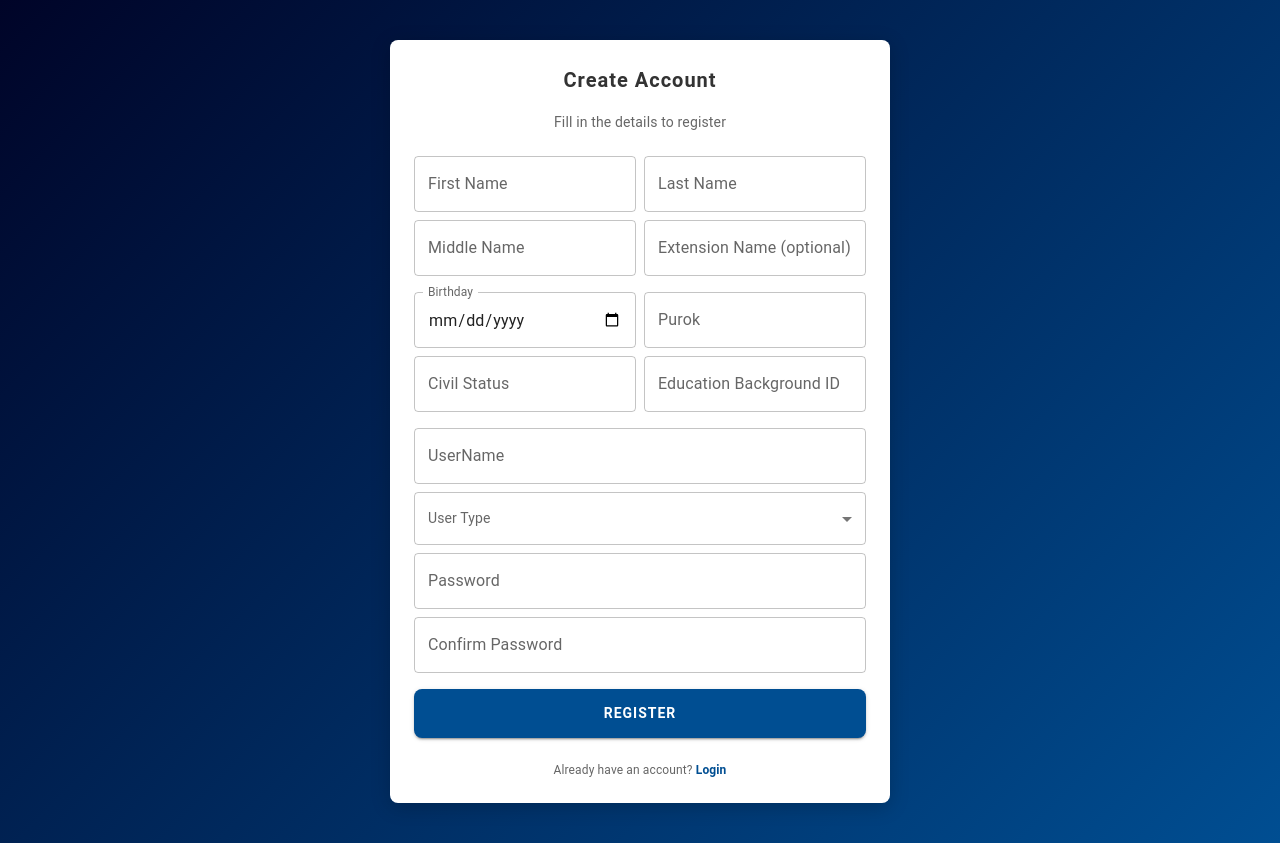
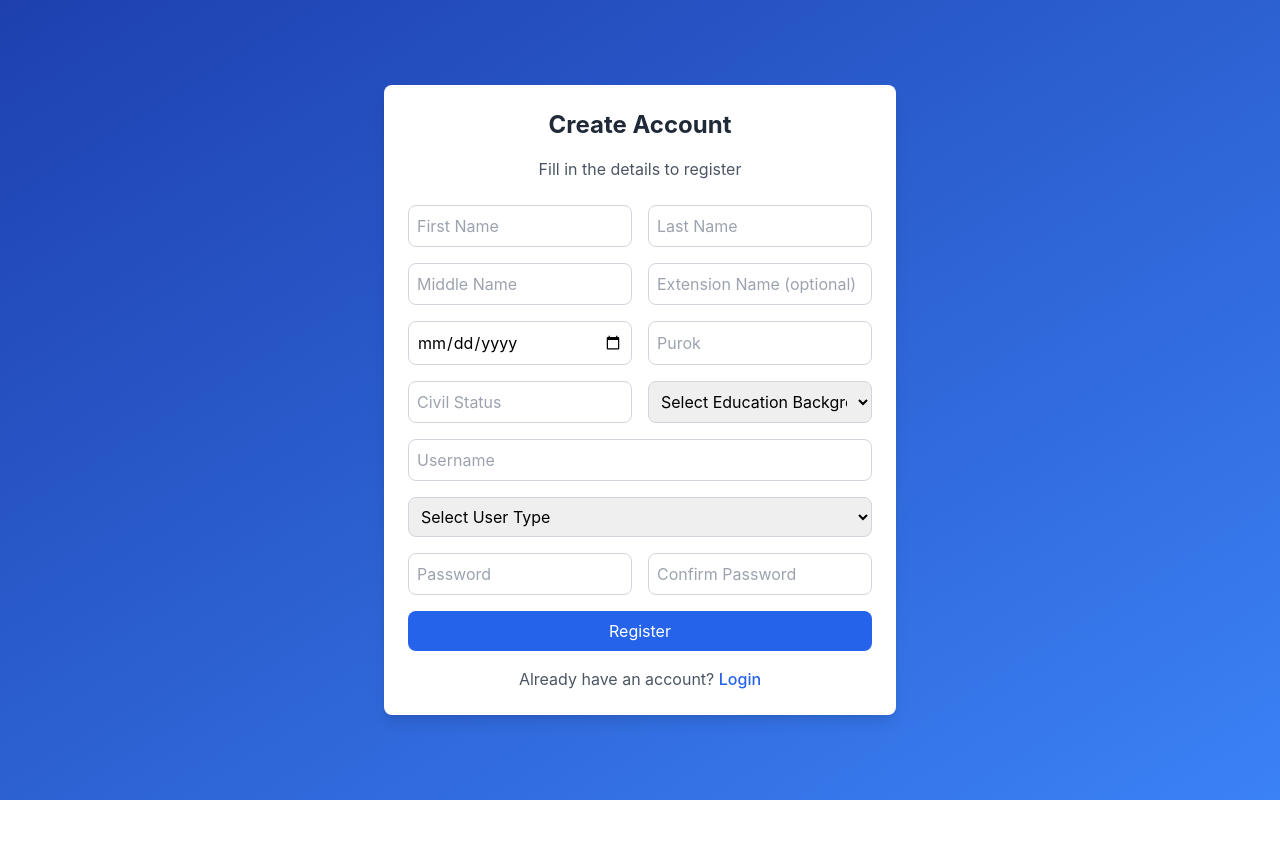
Before and after one commit to joshuadaquila/sk-feedback-system-frontend, a React (Create React App) app: page /register in a window 1280 px wide. After the commit the page ends 800 px from the top, so only its background shows below. Built offline with nearby package versions, Linux system fonts and the light colour scheme.

Commit message:
Modified

```diff
--- a/src/App.js
+++ b/src/App.js
@@ -2,7 +2,10 @@ import React, { useEffect } from 'react';
 import { BrowserRouter as Router, Routes, Route, Navigate } from 'react-router-dom';
 import Login from './pages/Login';
 import Register from './pages/Register';
+import AdminPanel from './pages/admin/AdminPanel';
 import Dashboard from './pages/admin/Dashboard';
+import Events from './pages/admin/Events';
+import Announcement from './pages/admin/Announcement';
 
 function App() {
   const isAuthenticated = localStorage.getItem('authToken');
@@ -10,12 +13,13 @@ function App() {
   return (
     <Router>
       <Routes>
-        {}
         <Route path="/" element={isAuthenticated ? <Navigate to="/dashboard" /> : <Navigate to="/login" />} />
-        {}
         <Route path="/login" element={<Login />} />
         <Route path="/register" element={<Register />} />
-        <Route path="/dashboard" element={isAuthenticated ? <Dashboard /> : <Navigate to="/login" />} />
+        <Route path="/admin/events" element={<Events />} />
+        <Route path="/admin/dashboard" element={<Dashboard />} />
+        <Route path="/admin/adminpanel" element={<AdminPanel />} />
+        <Route path="/admin/announcement" element={<Announcement />} />
       </Routes>
     </Router>
   );
--- a/src/pages/Login.js
+++ b/src/pages/Login.js
@@ -1,6 +1,5 @@
 import React, { useState } from 'react';
 import { useNavigate } from 'react-router-dom';
-import { Box, TextField, Button, Typography, Grid, Link, Alert } from '@mui/material';
 import axios from 'axios';
 
 const Login = () => {
@@ -13,14 +12,19 @@ const Login = () => {
     e.preventDefault();
     setError(null);
 
+    if (!userName || !password) {
+      setError('Both username and password are required.');
+      return;
+    }
+
     try {
-
-      const response = await axios.post('http://localhost:3001/user/login', { userName, password });
+      const response = await axios.post('http://localhost:3001/user/login', {
+        userName,
+        password,
+      });
       const { role, token } = response.data;
 
-
       localStorage.setItem('authToken', token);
-
 
       if (role === 'admin') {
         navigate('/admin/dashboard');
@@ -30,122 +34,71 @@ const Login = () => {
         setError('Invalid role. Please contact support.');
       }
     } catch (err) {
-
       setError(err.response?.data?.message || 'Login failed. Please try again.');
     }
   };
 
   return (
-    <Box
-      sx={{
-        display: 'flex',
-        justifyContent: 'flex-end',
-        alignItems: 'center',
-        minHeight: '100vh',
-        padding: 5,
-        background: 'linear-gradient(135deg, #000428 0%, #004e92 100%)',
-        color: '#fff',
-      }}
-    >
-      <Box
-        sx={{
-          width: '100%',
-          maxWidth: 400,
-          padding: 4,
-          textAlign: 'center',
-          backgroundColor: '#ffffff',
-          borderRadius: 2,
-          boxShadow: '0px 4px 20px rgba(0, 0, 0, 0.2)',
-        }}
-      >
-        <Typography
-          variant="h5"
-          sx={{
-            marginBottom: 3,
-            color: '#333',
-            fontWeight: 'bold',
-            letterSpacing: 1,
-          }}
-        >
-          SK Event Feedbacking
-        </Typography>
-
-        <Typography variant="body1" sx={{ marginBottom: 3, color: '#666' }}>
-          Please login to continue
-        </Typography>
+    <div className="min-h-screen flex items-center justify-center bg-gradient-to-br from-blue-700 to-blue-400 p-5">
+      <div className="bg-white rounded-lg shadow-lg overflow-hidden max-w-md w-full">
+        <div className="p-6">
+          <h2 className="text-3xl font-bold text-center text-gray-800 mb-4">SK Event System</h2>
+          <p className="text-center text-gray-600 mb-6">Log in to access your account</p>
 
           {error && (
-          <Alert severity="error" sx={{ marginBottom: 2 }}>
+            <div className="bg-red-100 border border-red-400 text-red-700 px-4 py-3 rounded mb-4">
               {error}
-          </Alert>
+            </div>
           )}
 
           <form onSubmit={handleLogin}>
-          <TextField
-            label="UserName"
-            fullWidth
+            <div className="mb-4">
+              <label htmlFor="username" className="block text-gray-700 font-medium mb-2">
+                Username
+              </label>
+              <input
+                id="username"
+                type="text"
                 value={userName}
                 onChange={(e) => setUsername(e.target.value)}
-            sx={{
-              marginBottom: 2,
-              '& .MuiOutlinedInput-root': {
-                borderRadius: '8px',
-              },
-            }}
+                className="w-full px-4 py-2 border border-gray-300 rounded-lg focus:outline-none focus:ring-2 focus:ring-blue-400"
+                placeholder="Enter your username"
               />
-          <TextField
+            </div>
+
+            <div className="mb-6">
+              <label htmlFor="password" className="block text-gray-700 font-medium mb-2">
+                Password
+              </label>
+              <input
+                id="password"
                 type="password"
-            label="Password"
-            fullWidth
                 value={password}
                 onChange={(e) => setPassword(e.target.value)}
-            sx={{
-              marginBottom: 2,
-              '& .MuiOutlinedInput-root': {
-                borderRadius: '8px',
-              },
-            }}
+                className="w-full px-4 py-2 border border-gray-300 rounded-lg focus:outline-none focus:ring-2 focus:ring-blue-400"
+                placeholder="Enter your password"
               />
+            </div>
 
-          <Button
+            <button
               type="submit"
-            variant="contained"
-            color="primary"
-            fullWidth
-            sx={{
-              paddingY: 1.5,
-              fontWeight: 'bold',
-              letterSpacing: 1,
-              backgroundColor: '#004e92',
-              '&:hover': {
-                backgroundColor: '#003d75',
-              },
-              borderRadius: '8px',
-            }}
+              className="w-full bg-blue-500 text-white py-3 rounded-lg font-semibold tracking-wide hover:bg-blue-600 focus:outline-none focus:ring-4 focus:ring-blue-300 transition-all duration-200"
             >
               Login
-          </Button>
+            </button>
           </form>
+        </div>
 
-        <Grid container justifyContent="center" sx={{ marginTop: 3 }}>
-          <Grid item>
-            <Typography variant="body2" sx={{ color: '#666' }}>
-              Don't have an account?{' '}
-              <Link
-                href="/register"
-                sx={{
-                  textDecoration: 'none',
-                  color: '#004e92',
-                  fontWeight: 'bold',
-                }}
-              >
+        <div className="p-4 bg-gray-100 text-center">
+          <p className="text-gray-600">
+            Don&apos;t have an account?{' '}
+            <a href="/register" className="text-blue-500 font-medium hover:underline">
               Register
-              </Link>
-            </Typography>
-          </Grid>
-        </Grid>
-      </Box>
-    </Box>
+            </a>
+          </p>
+        </div>
+      </div>
+    </div>
   );
 };
 
--- a/src/pages/Register.js
+++ b/src/pages/Register.js
@@ -1,6 +1,5 @@
 import React, { useState } from 'react';
 import { useNavigate } from 'react-router-dom';
-import { Box, TextField, Button, Typography, Grid, Link, Alert, MenuItem, Select, InputLabel, FormControl } from '@mui/material';
 import axios from 'axios';
 
 const Register = () => {
@@ -12,11 +11,12 @@ const Register = () => {
     birthday: '',
     purok: '',
     civilStatus: '',
-    educationBackgroundId: '',
+    educationBackground: '',  // Updated field name
     userName: '',
     userType: '',
     password: '',
-    confirmPassword: ''
+    confirmPassword: '',
+    status: '', // New field for status
   });
 
   const [error, setError] = useState(null);
@@ -26,7 +26,7 @@ const Register = () => {
     const { name, value } = e.target;
     setFormData((prevData) => ({
       ...prevData,
-      [name]: value
+      [name]: value,
     }));
   };
 
@@ -46,9 +46,28 @@ const Register = () => {
       birthday,
       purok,
       civilStatus,
-      educationBackgroundId,
-      userType
+      educationBackground,
+      userType,
     } = formData;
+
+
+    if (
+      !firstName ||
+      !middleName ||
+      !lastName ||
+      !birthday ||
+      !purok ||
+      !civilStatus ||
+      !educationBackground ||
+      !userName ||
+      !userType ||
+      !password ||
+      !confirmPassword
+    ) {
+      setError('Please fill in all the required fields.');
+      return;
+    }
+
 
     if (password !== confirmPassword) {
       setError('Passwords do not match.');
@@ -65,9 +84,9 @@ const Register = () => {
         birthday,
         purok,
         civilStatus,
-        educationBackgroundId,
+        educationBackground,
         userType,
-        password
+        password,
       });
 
       setSuccess('Registration successful! You can now log in.');
@@ -79,251 +98,162 @@ const Register = () => {
         birthday: '',
         purok: '',
         civilStatus: '',
-        educationBackgroundId: '',
+        educationBackground: '',
         userName: '',
         userType: '',
         password: '',
-        confirmPassword: ''
+        confirmPassword: '',
+
       });
     } catch (err) {
       setError(err.response?.data?.message || 'Registration failed. Please try again.');
     }
   };
 
-  console.log(formData);
+  return (
+    <div className="flex items-center justify-center min-h-screen bg-gradient-to-br from-blue-800 to-blue-500 p-6">
+      <div className="w-full max-w-lg bg-white p-6 rounded-lg shadow-lg">
+        <h2 className="text-2xl font-bold text-center text-gray-800 mb-4">Create Account</h2>
+        <p className="text-center text-gray-600 mb-6">Fill in the details to register</p>
 
-  return (
-    <Box
-      sx={{
-        display: 'flex',
-        justifyContent: 'center',
-        alignItems: 'center',
-        minHeight: '100vh',
-        padding: 5,
-        background: 'linear-gradient(135deg, #000428 0%, #004e92 100%)',
-        color: '#fff',
-      }}
-    >
-      <Box
-        sx={{
-          width: '100%',
-          maxWidth: 500,
-          padding: 3,
-          textAlign: 'center',
-          backgroundColor: '#ffffff',
-          borderRadius: 2,
-          boxShadow: '0px 4px 20px rgba(0, 0, 0, 0.2)',
-        }}
-      >
-        <Typography
-          variant="h6"
-          sx={{
-            marginBottom: 2,
-            color: '#333',
-            fontWeight: 'bold',
-            letterSpacing: 1,
-            fontSize: '1 rem'
-          }}
-        >
-          Create Account
-        </Typography>
-
-        <Typography variant="body2" sx={{ marginBottom: 3, color: '#666', fontSize: '0.875rem' }}>
-          Fill in the details to register
-        </Typography>
-
-        {error && (
-          <Alert severity="error" sx={{ marginBottom: 2, fontSize: '0.875rem' }}>
-            {error}
-          </Alert>
-        )}
-        {success && (
-          <Alert severity="success" sx={{ marginBottom: 2, fontSize: '0.875rem' }}>
-            {success}
-          </Alert>
-        )}
+        {error && <div className="bg-red-100 text-red-700 p-3 rounded mb-4">{error}</div>}
+        {success && <div className="bg-green-100 text-green-700 p-3 rounded mb-4">{success}</div>}
 
         <form onSubmit={handleRegister}>
-          <Grid container spacing={1} sx={{ marginBottom: 2 }}>
-            <Grid item xs={12} sm={6}>
-              <TextField
-                label="First Name"
-                fullWidth
+          <div className="grid grid-cols-1 sm:grid-cols-2 gap-4 mb-4">
+            <input
+              type="text"
               name="firstName"
               value={formData.firstName}
               onChange={handleChange}
-                sx={{ fontSize: '0.875rem' }}
+              placeholder="First Name"
+              className="w-full p-2 border border-gray-300 rounded-lg"
             />
-            </Grid>
-            <Grid item xs={12} sm={6}>
-              <TextField
-                label="Last Name"
-                fullWidth
+            <input
+              type="text"
               name="lastName"
               value={formData.lastName}
               onChange={handleChange}
-                sx={{ fontSize: '0.875rem' }}
+              placeholder="Last Name"
+              className="w-full p-2 border border-gray-300 rounded-lg"
             />
-            </Grid>
-            <Grid item xs={12} sm={6}>
-              <TextField
-                label="Middle Name"
-                fullWidth
+            <input
+              type="text"
               name="middleName"
               value={formData.middleName}
               onChange={handleChange}
-                sx={{ fontSize: '0.875rem' }}
+              placeholder="Middle Name"
+              className="w-full p-2 border border-gray-300 rounded-lg"
             />
-            </Grid>
-            <Grid item xs={12} sm={6}>
-              <TextField
-                label="Extension Name (optional)"
-                fullWidth
+            <input
+              type="text"
               name="extensionName"
               value={formData.extensionName}
               onChange={handleChange}
-                sx={{ fontSize: '0.875rem' }}
+              placeholder="Extension Name (optional)"
+              className="w-full p-2 border border-gray-300 rounded-lg"
             />
-            </Grid>
-          </Grid>
+          </div>
 
-          <Grid container spacing={1} sx={{ marginBottom: 2 }}>
-            <Grid item xs={12} sm={6}>
-              <TextField
+          <div className="grid grid-cols-1 sm:grid-cols-2 gap-4 mb-4">
+            <input
               type="date"
-                label="Birthday"
-                fullWidth
               name="birthday"
               value={formData.birthday}
               onChange={handleChange}
-                InputLabelProps={{
-                  shrink: true,
-                }}
-                sx={{ fontSize: '0.875rem' }}
+              className="w-full p-2 border border-gray-300 rounded-lg"
             />
-            </Grid>
-            <Grid item xs={12} sm={6}>
-              <TextField
-                label="Purok"
-                fullWidth
+            <input
+              type="text"
               name="purok"
               value={formData.purok}
               onChange={handleChange}
-                sx={{ fontSize: '0.875rem' }}
+              placeholder="Purok"
+              className="w-full p-2 border border-gray-300 rounded-lg"
             />
-            </Grid>
-            <Grid item xs={12} sm={6}>
-              <TextField
-                label="Civil Status"
-                fullWidth
+            <input
+              type="text"
               name="civilStatus"
               value={formData.civilStatus}
               onChange={handleChange}
-                sx={{ fontSize: '0.875rem' }}
+              placeholder="Civil Status"
+              className="w-full p-2 border border-gray-300 rounded-lg"
             />
-            </Grid>
-            <Grid item xs={12} sm={6}>
-              <TextField
-                label="Education Background ID"
-                fullWidth
-                name="educationBackgroundId"
-                value={formData.educationBackgroundId}
+            <select
+              name="educationBackground"
+              value={formData.educationBackground}
               onChange={handleChange}
-                sx={{ fontSize: '0.875rem' }}
-              />
-            </Grid>
-          </Grid>
+              className="w-full p-2 border border-gray-300 rounded-lg"
+            >
+              <option value="">Select Education Background</option>
+              <option value="High School Level">High School Level</option>
+              <option value="High School Graduate">High School Graduate</option>
+              <option value="Elementary Level">Elementary Level</option>
+              <option value="Elementary Graduate">Elementary Graduate</option>
+              <option value="College Level">College Level</option>
+              <option value="College Graduate">College Graduate</option>
+            </select>
+          </div>
 
-          <Grid container spacing={1} sx={{ marginBottom: 2 }}>
-            <Grid item xs={12}>
-              <TextField
-                label="UserName"
-                fullWidth
+          <div className="mb-4">
+            <input
+              type="text"
               name="userName"
               value={formData.userName}
               onChange={handleChange}
-                sx={{ fontSize: '0.875rem' }}
+              placeholder="Username"
+              className="w-full p-2 border border-gray-300 rounded-lg"
             />
-            </Grid>
-            <Grid item xs={12}>
-              <FormControl fullWidth>
-                <InputLabel sx={{ fontSize: '0.875rem' }}>User Type</InputLabel>
-                <Select
-                  label="User Type"
+          </div>
+
+          <div className="mb-4">
+            <select
               name="userType"
               value={formData.userType}
               onChange={handleChange}
-                  sx={{ fontSize: '0.875rem' }}
+              className="w-full p-2 border border-gray-300 rounded-lg"
             >
-                  <MenuItem value="admin">Admin</MenuItem>
-                  <MenuItem value="user">User</MenuItem>
-                </Select>
-              </FormControl>
-            </Grid>
-            <Grid item xs={12}>
-              <TextField
+              <option value="">Select User Type</option>
+              <option value="admin">Admin</option>
+              <option value="user">User</option>
+            </select>
+          </div>
+
+          <div className="grid grid-cols-1 sm:grid-cols-2 gap-4 mb-4">
+            <input
               type="password"
-                label="Password"
-                fullWidth
               name="password"
               value={formData.password}
               onChange={handleChange}
-                sx={{ fontSize: '0.875rem' }}
+              placeholder="Password"
+              className="w-full p-2 border border-gray-300 rounded-lg"
             />
-            </Grid>
-            <Grid item xs={12}>
-              <TextField
+            <input
               type="password"
-                label="Confirm Password"
-                fullWidth
               name="confirmPassword"
               value={formData.confirmPassword}
               onChange={handleChange}
-                sx={{ fontSize: '0.875rem' }}
+              placeholder="Confirm Password"
+              className="w-full p-2 border border-gray-300 rounded-lg"
             />
-            </Grid>
-          </Grid>
+          </div>
 
-          <Button
+          <button
             type="submit"
-            variant="contained"
-            color="primary"
-            fullWidth
-            sx={{
-              paddingY: 1.5,
-              fontWeight: 'bold',
-              letterSpacing: 1,
-              backgroundColor: '#004e92',
-              '&:hover': {
-                backgroundColor: '#003d75',
-              },
-              borderRadius: '8px',
-              fontSize: '0.875rem'
-            }}
+            className="w-full py-2 bg-blue-600 text-white rounded-lg hover:bg-blue-700 transition duration-200"
           >
             Register
-          </Button>
+          </button>
         </form>
 
-        <Grid container justifyContent="center" sx={{ marginTop: 3 }}>
-          <Grid item>
-            <Typography variant="body2" sx={{ color: '#666', fontSize: '0.75rem' }}>
+        <p className="text-center text-gray-600 mt-4">
           Already have an account?{' '}
-              <Link
-                href="/login"
-                sx={{
-                  textDecoration: 'none',
-                  color: '#004e92',
-                  fontWeight: 'bold',
-                }}
-              >
+          <a href="/login" className="text-blue-600 font-medium hover:underline">
             Login
-              </Link>
-            </Typography>
-          </Grid>
-        </Grid>
-      </Box>
-    </Box>
+          </a>
+        </p>
+      </div>
+    </div>
   );
 };
 
```
Also changed, not shown: public/event.jpg (added). Lines whose indentation alone changed are shown as unchanged.
